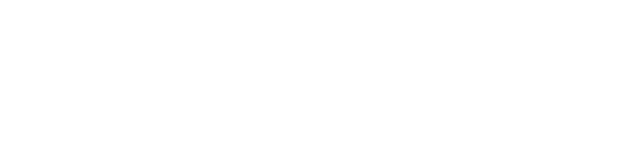
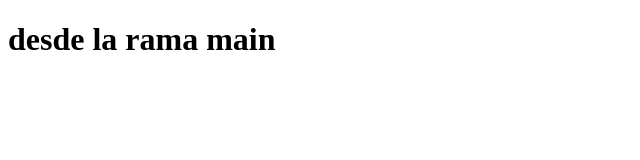
Before and after one commit to DiegoRodriguez-hub/my-first-repo, a plain HTML site: page index.html in a window 1280 px wide. Shown: the whole page, without its empty margins (0-640 px from the left). Drawn offline with Linux system fonts and the light colour scheme.

Commit message:
update/title-main

```diff
--- a/index.html
+++ b/index.html
@@ -3,9 +3,9 @@
 <head>
     <meta charset="UTF-8">
     <meta name="viewport" content="width=device-width, initial-scale=1.0">
-    <title>Document</title>
+    <title>Practicando con git y github</title>
 </head>
 <body>
-
+    <h1>desde la rama main</h1>
 </body>
 </html>
```
